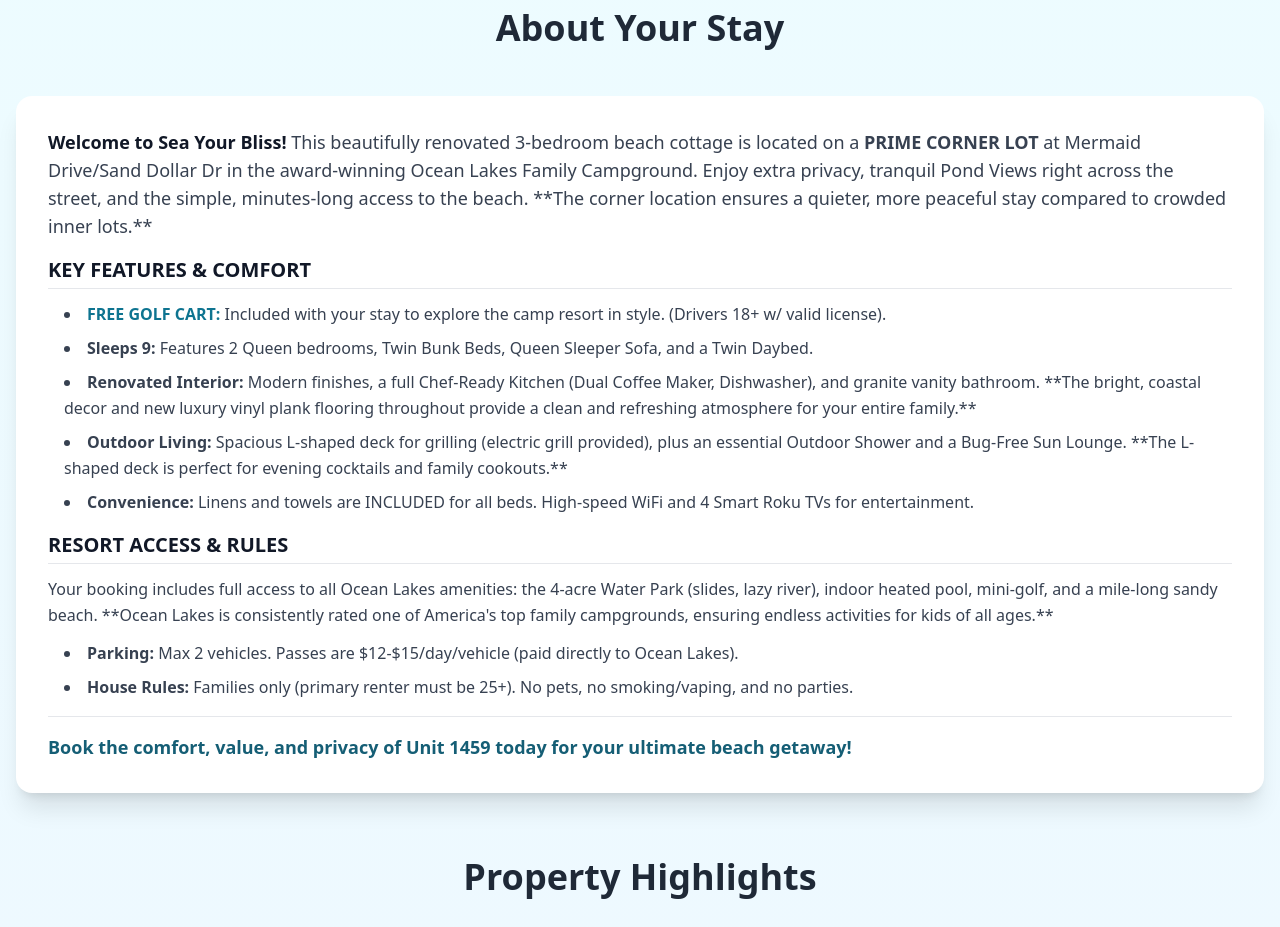
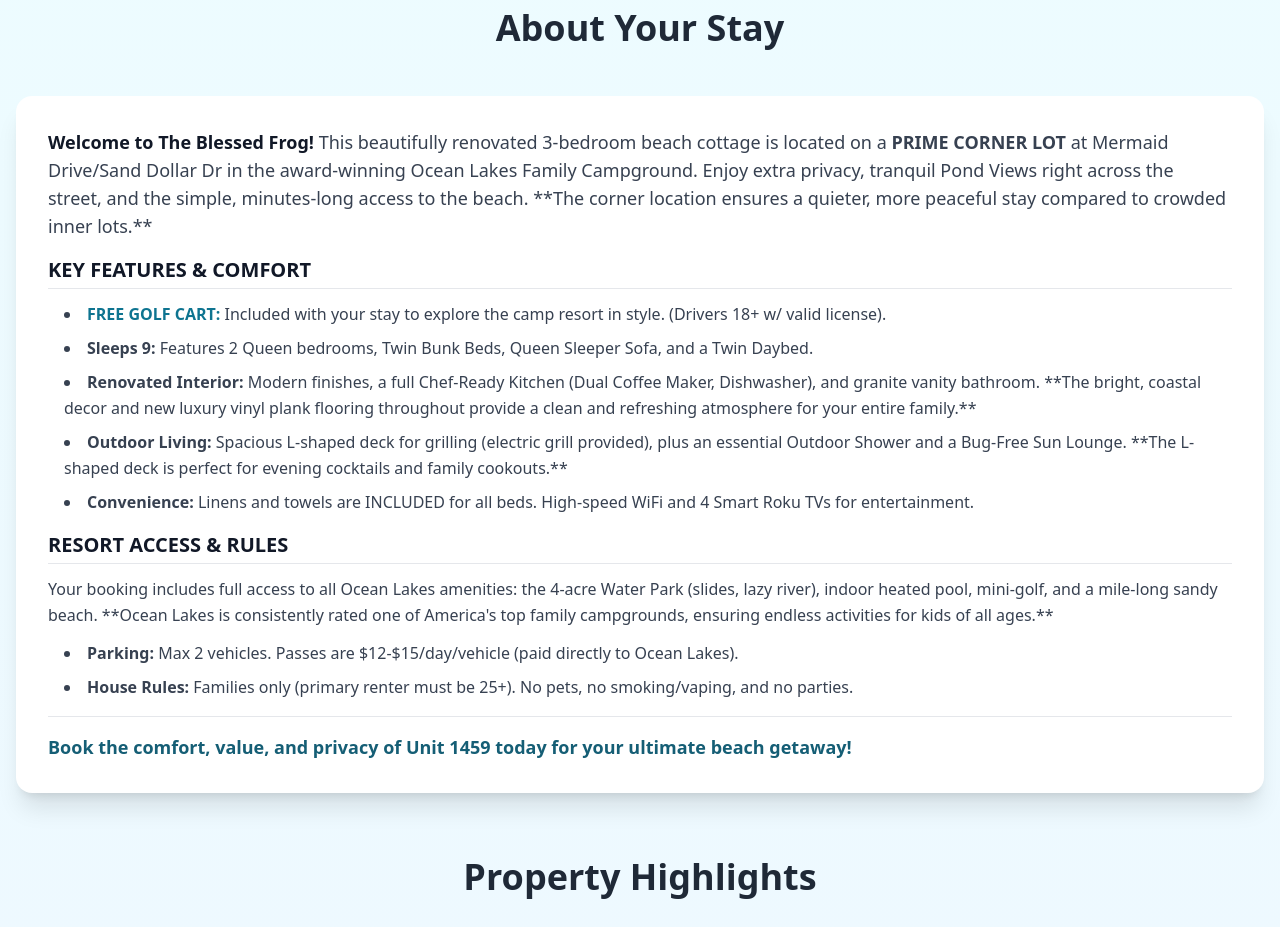
Before and after one commit to Kaviar7/sarah-website, a React (Vite) app: page / in a window 1280 px wide. Shown: the part 980-1907 px from the top of the page. Built offline with nearby package versions, Linux system fonts and the light colour scheme; no server answers.

Commit message:
Update Home.tsx

```diff
--- a/src/pages/Home.tsx
+++ b/src/pages/Home.tsx
@@ -34,7 +34,7 @@ export default function App() {
   const aboutYourStayContent = (
     <div className="text-gray-700 leading-relaxed space-y-4">
       <p className="text-lg">
-        <span className="font-bold text-gray-900">Welcome to Sea Your Bliss!</span> This beautifully renovated 3-bedroom beach cottage is located on a <span className="font-bold">PRIME CORNER LOT</span> at Mermaid Drive/Sand Dollar Dr in the award-winning Ocean Lakes Family Campground. Enjoy extra privacy, tranquil Pond Views right across the street, and the simple, minutes-long access to the beach. **The corner location ensures a quieter, more peaceful stay compared to crowded inner lots.**
+        <span className="font-bold text-gray-900">Welcome to The Blessed Frog!</span> This beautifully renovated 3-bedroom beach cottage is located on a <span className="font-bold">PRIME CORNER LOT</span> at Mermaid Drive/Sand Dollar Dr in the award-winning Ocean Lakes Family Campground. Enjoy extra privacy, tranquil Pond Views right across the street, and the simple, minutes-long access to the beach. **The corner location ensures a quieter, more peaceful stay compared to crowded inner lots.**
       </p>
 
       <div className="space-y-3">
```
